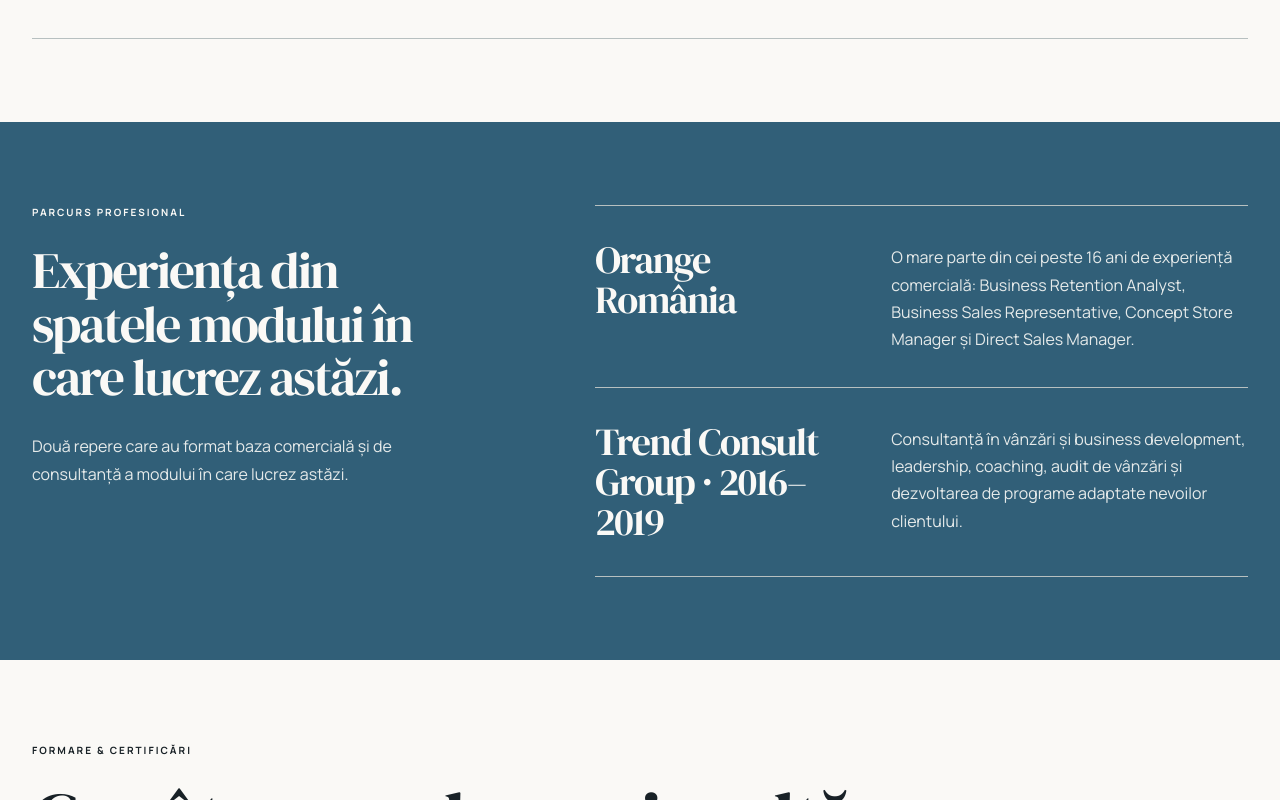
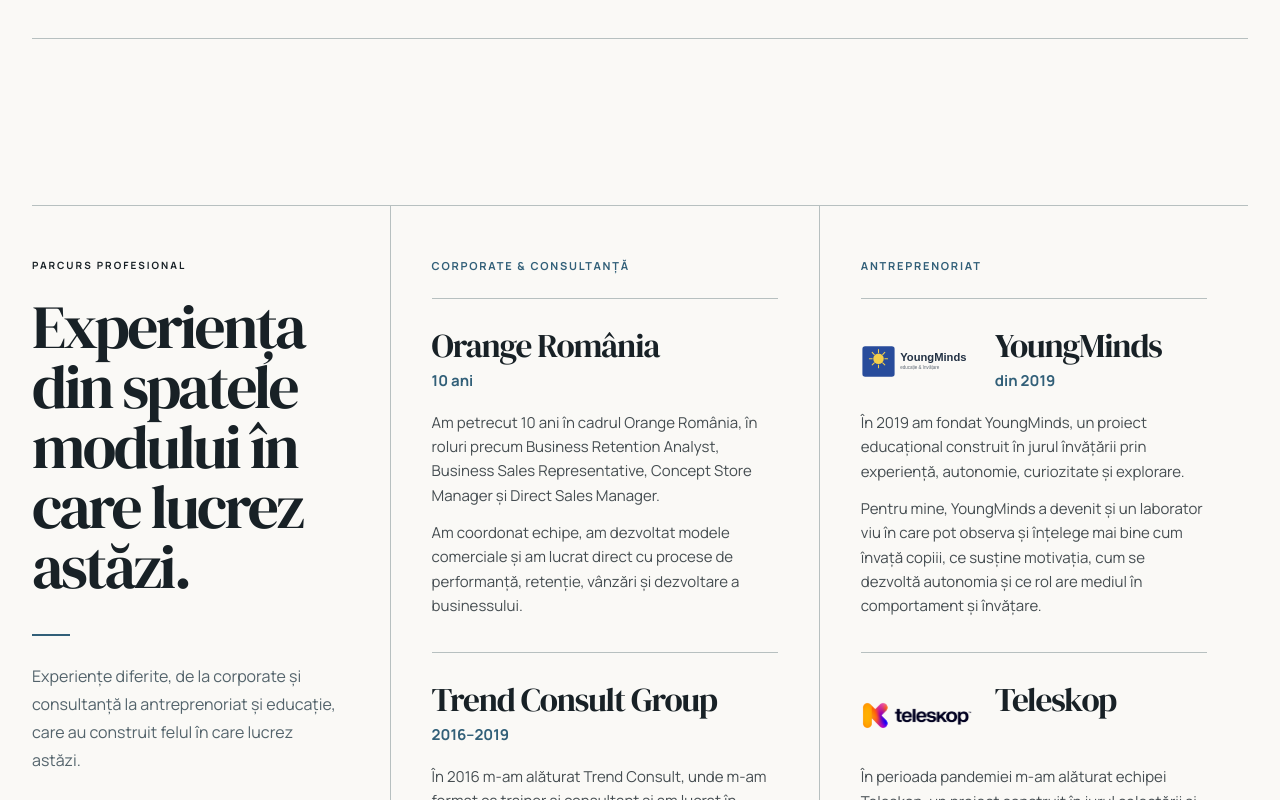
Before and after one commit to ivanovroxana1988-arch/bogdanvizitiu, a Next.js app: page /despre in a window 1280 px wide. Shown: the part 1960-2760 px from the top of the page. Built offline with nearby package versions, Linux system fonts and the light colour scheme.

Commit message:
Use three-column professional journey on Romanian About

```diff
--- a/app/_views/despre/page-ro.tsx
+++ b/app/_views/despre/page-ro.tsx
@@ -1,17 +1,38 @@
 import { Children, cloneElement, isValidElement, type ReactElement, type ReactNode } from 'react'
 import { getLocale } from '@/lib/i18n'
+import aboutCopy from '@/content/about-copy.json'
 import OriginalAbout, { generateMetadata } from './page'
 import CredentialsSection from './credentials-section'
+import ProfessionalJourney from './professional-journey'
 
 export { generateMetadata }
 
 export default function AboutRomanian({ searchParams }: { searchParams?: { lang?: string } }) {
   const locale = getLocale(searchParams?.lang)
+  const copy = aboutCopy[locale]
   const original = OriginalAbout({ searchParams }) as ReactElement<{ children?: ReactNode }>
   const children = Children.toArray(original.props.children).map((child) => {
-    if (isValidElement(child) && (child.props as { id?: string }).id === 'credentials') {
+    if (!isValidElement(child)) return child
+
+    const id = (child.props as { id?: string }).id
+
+    if (id === 'professional-journey') {
+      return (
+        <ProfessionalJourney
+          key="professional-journey-redesign"
+          locale={locale}
+          eyebrow={copy.careerEyebrow}
+          title={copy.careerTitle}
+        />
+      )
+    }
+
+    if (id === 'credentials') {
       return <CredentialsSection key="credentials-redesign" locale={locale} />
     }
+
+    if (id === 'entrepreneurship') return null
+
     return child
   })
 
```
